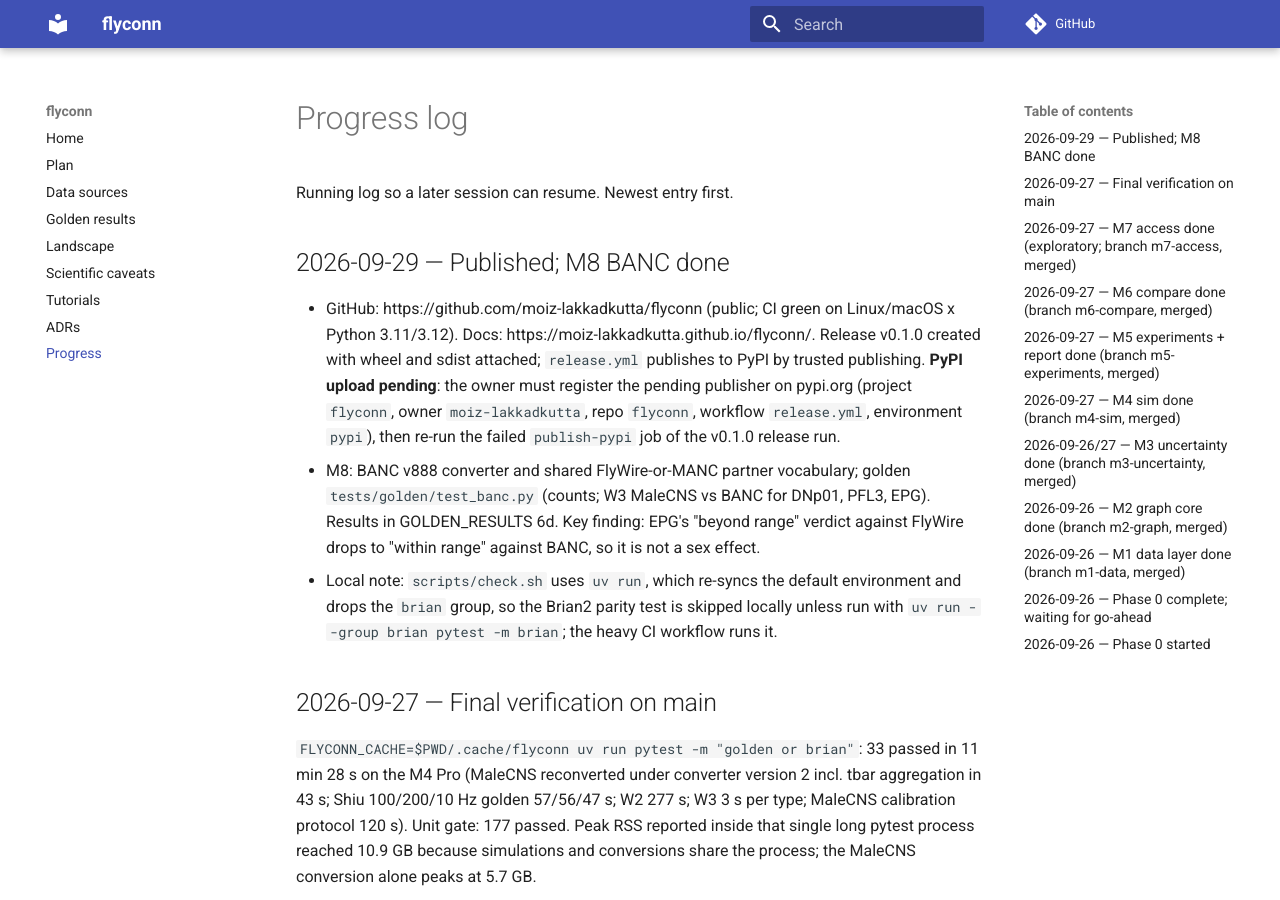
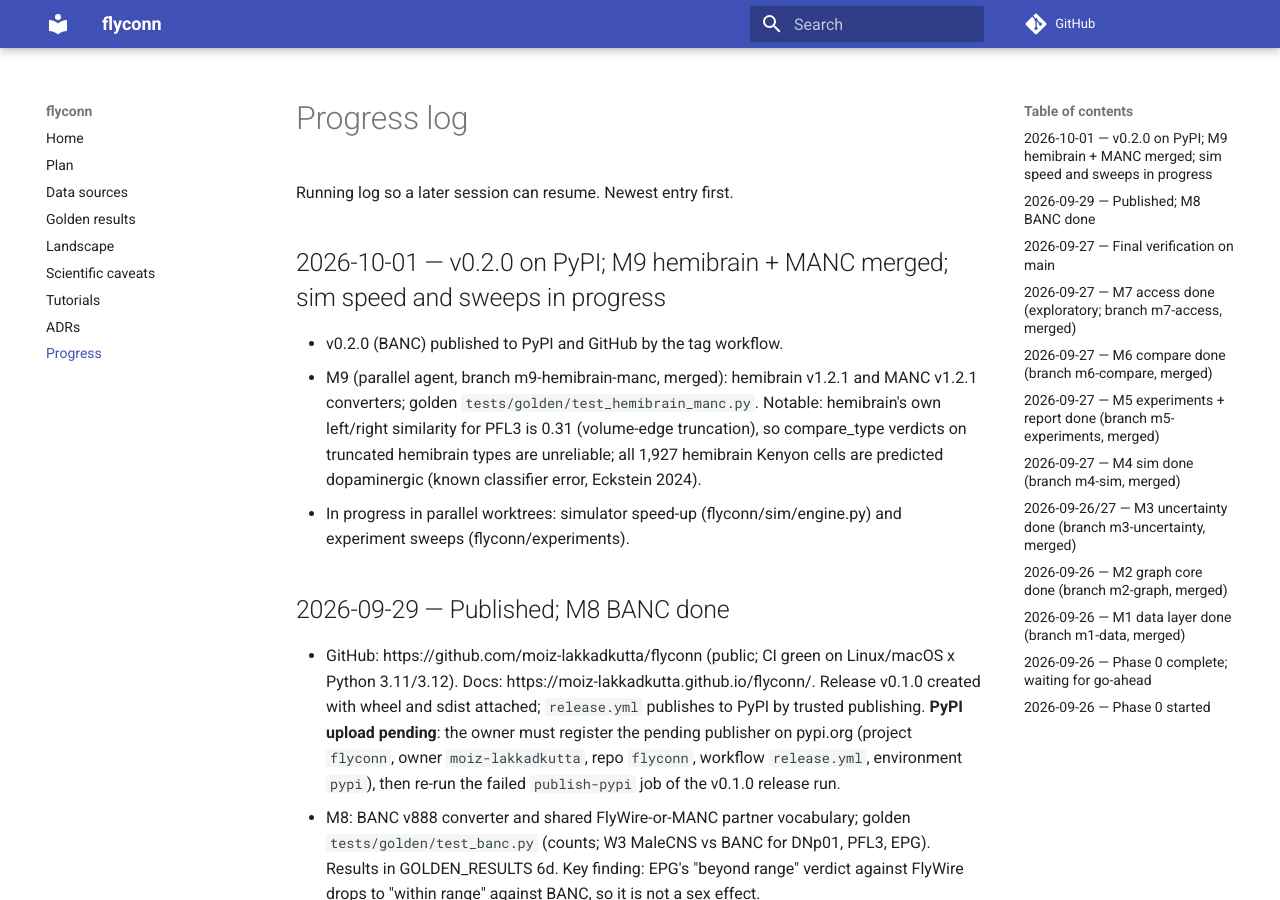
Before and after one commit to moiz-lakkadkutta/flyconn, an MkDocs documentation site: the page built from docs/PROGRESS.md, in a window 1280 px wide and 900 px high. Built offline with MkDocs 1.6.1 and Material for MkDocs 9.7.7, drawn with Linux system fonts in a browser that asks for light colours; comment, search, counter and statistics services are not loaded.

Commit message:
docs(m9): changelog, progress, plan status
Co-Authored-By: Claude Opus 5.5 <noreply@anthropic.com>
Claude-Session: https://claude.ai/code/session_0146ujhCdFL57yDjC7Thhn4c

```diff
--- a/docs/PROGRESS.md
+++ b/docs/PROGRESS.md
@@ -1,6 +1,12 @@
 # Progress log
 
 Running log so a later session can resume. Newest entry first.
+
+## 2026-10-01 — v0.2.0 on PyPI; M9 hemibrain + MANC merged; sim speed and sweeps in progress
+
+- v0.2.0 (BANC) published to PyPI and GitHub by the tag workflow.
+- M9 (parallel agent, branch m9-hemibrain-manc, merged): hemibrain v1.2.1 and MANC v1.2.1 converters; golden `tests/golden/test_hemibrain_manc.py`. Notable: hemibrain's own left/right similarity for PFL3 is 0.31 (volume-edge truncation), so compare_type verdicts on truncated hemibrain types are unreliable; all 1,927 hemibrain Kenyon cells are predicted dopaminergic (known classifier error, Eckstein 2024).
+- In progress in parallel worktrees: simulator speed-up (flyconn/sim/engine.py) and experiment sweeps (flyconn/experiments).
 
 ## 2026-09-29 — Published; M8 BANC done
 
```
Also changed, not shown: CHANGELOG.md (+3 -0 lines), docs/PLAN.md (+2 -1 lines).
